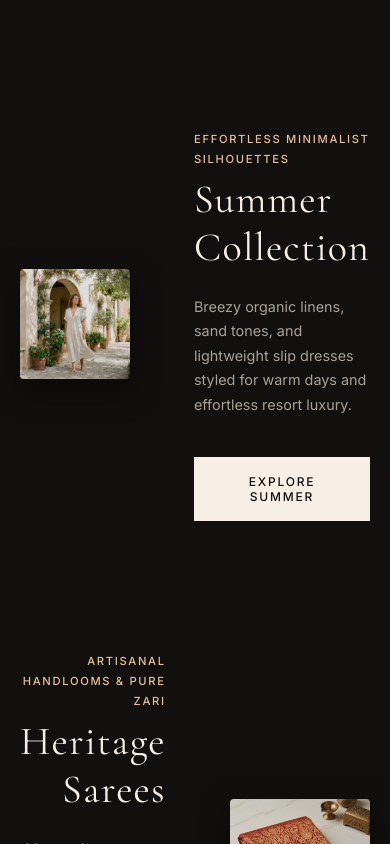
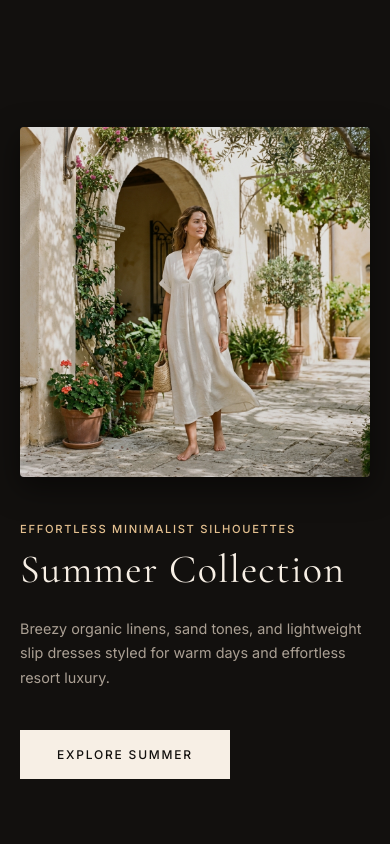
Before and after one commit to stefinmathew66-lab/new, a React (Vite) app: page / in a window 390 px wide. Shown: the part 1480-2324 px from the top of the page. Built offline with nearby package versions, Linux system fonts and the light colour scheme.

Commit message:
style: add responsive styles and hover zoom transitions for homepage category showcase rows

```diff
--- a/src/index.css
+++ b/src/index.css
@@ -2141,3 +2141,33 @@ body.theme-midnight .product-price-sale {
     padding-right: 1.25rem;
   }
 }
+
+/* Category Banners Showcase Styles */
+.category-showcase-row {
+  margin-bottom: 2rem;
+}
+
+.showcase-image-container:hover img {
+  transform: scale(1.05) !important;
+}
+
+.showcase-image-container:hover .showcase-img-overlay {
+  background-color: rgba(0, 0, 0, 0) !important;
+}
+
+@media (max-width: 768px) {
+  .category-showcase-row {
+    grid-template-columns: 1fr !important;
+    gap: 2.5rem !important;
+  }
+  .showcase-image-container {
+    order: 0 !important;
+    max-height: 380px !important;
+  }
+  .category-showcase-row > div:nth-child(2) {
+    text-align: left !important;
+  }
+  .category-showcase-row p {
+    margin-left: 0 !important;
+  }
+}
```
